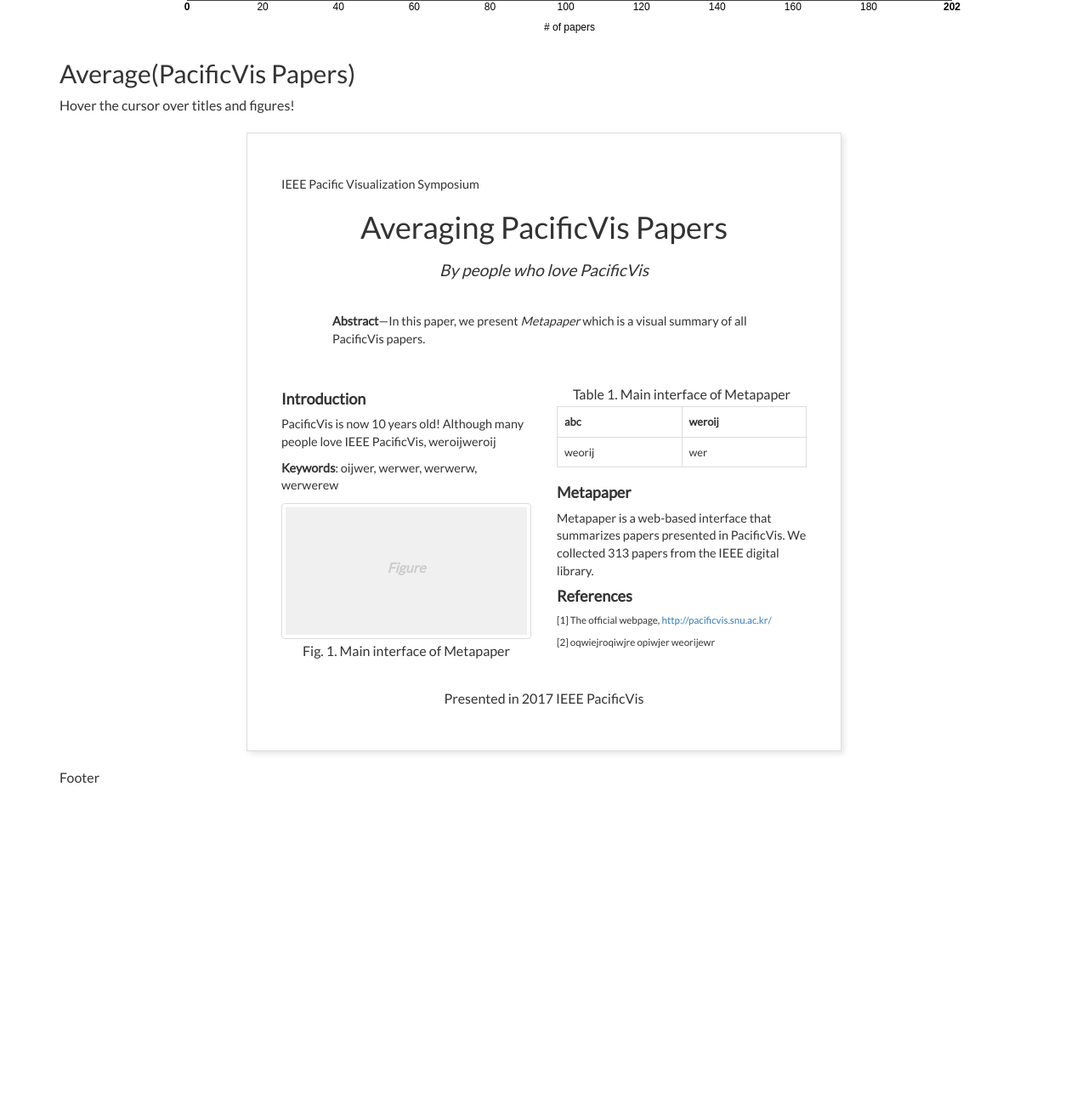
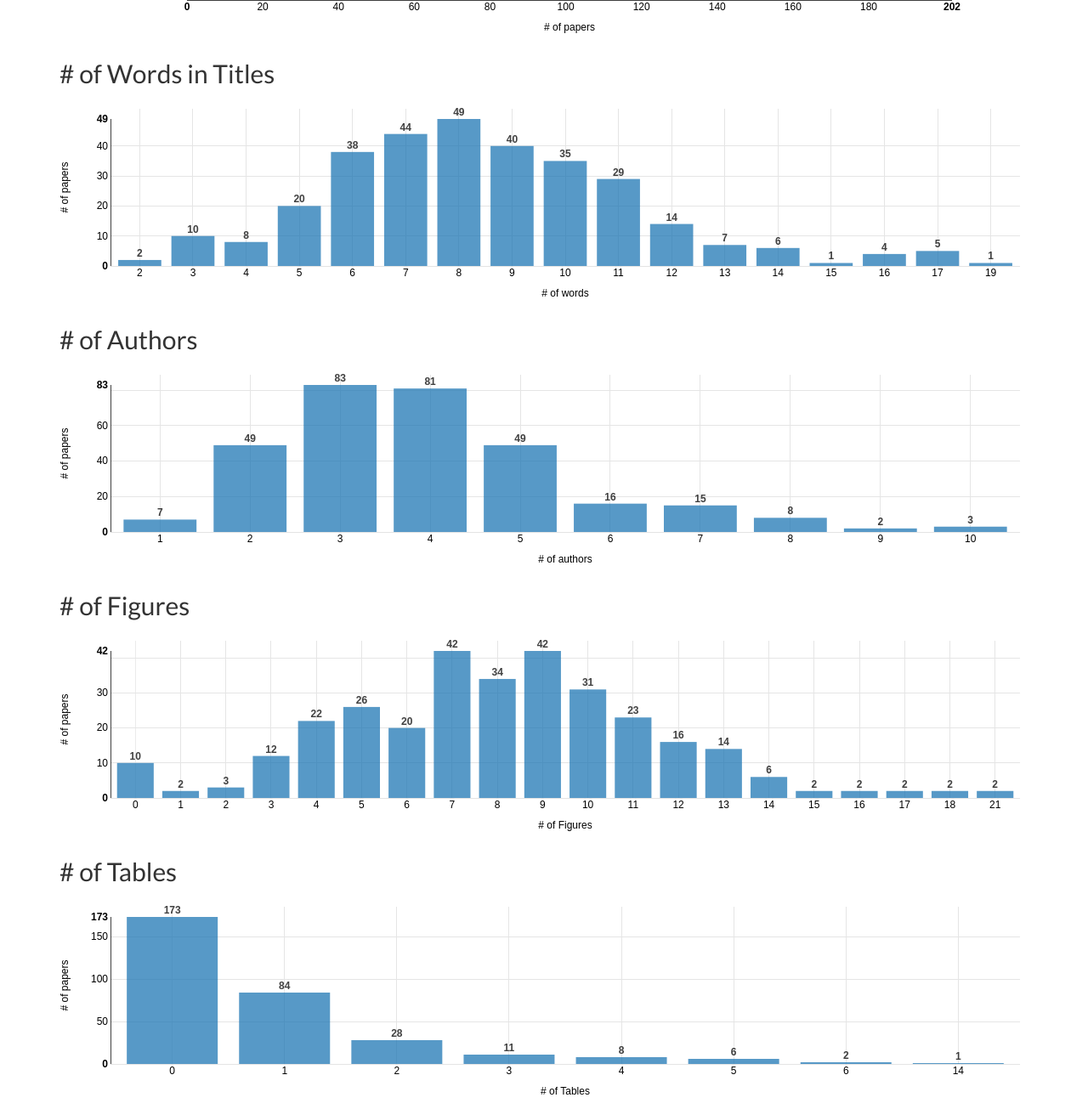
Before and after one commit to SNU-HCIL/PacificVis2017, a plain HTML site: page index.html in a window 1280 px wide. Shown: the part 2984-4289 px from the top of the page at 85% size. Drawn offline with nearby package versions, Linux system fonts and the light colour scheme; files whose address does not match are found by name.

Commit message:
histogram(title, author, figure, table) 추가

```diff
--- a/index.html
+++ b/index.html
@@ -72,6 +72,26 @@
       <h2>Most Popular Keywords</h2>
       <div class="vis-block">
         <svg id="keywords"></svg>
+      </div>
+
+      <h2># of Words in Titles</h2>
+      <div class="vis-block">
+        <svg id="titleHisto"></svg>
+      </div>
+
+      <h2># of Authors</h2>
+      <div class="vis-block">
+        <svg id="authorHisto"></svg>
+      </div>
+
+      <h2># of Figures</h2>
+      <div class="vis-block">
+        <svg id="figureHisto"></svg>
+      </div>
+
+      <h2># of Tables</h2>
+      <div class="vis-block">
+        <svg id="tableHisto"></svg>
       </div>
 
       <h2>Average(PacificVis Papers)</h2>
@@ -169,5 +189,6 @@
     <script src="lib/nvdc/d3.hexbin.v0.min.js"></script>
     <script src="main.js"></script>
     <script src="hexagrid.js"></script>
+    <script src="https://cdn.jsdelivr.net/lodash/4.17.4/lodash.min.js"></script>
   </body>
 </html>
--- a/main.js
+++ b/main.js
@@ -302,7 +302,154 @@ function renderKeywords(keywords) {
   });
 }
 
+function renderTitleHistogram(data) {
+  nv.addGraph(function() {
+      var chart = nv.models.discreteBarChart()
+          .color(function() { return '#1f77b4';})
+          .x(function(d) { return d.key })
+          .y(function(d) { return d.values.length })
+          .showValues(true)
+          .valueFormat(d3.format('d'))
+          .duration(250);
 
+      chart.xAxis
+        .axisLabel('# of words');
+
+      chart.yAxis
+        .axisLabel('# of papers')
+        .tickFormat(d3.format('d'));
+
+      chart.tooltip.contentGenerator(function(obj) {
+        let pubs = obj.data.values.map(d => '<li>' + d['Title'] + '</li>').join('');
+        return '<h4 style="margin-left:1em;">' + obj.data.values.length + ' Papers</h4>' + '<ul style="margin-right:2em;">' + pubs + '</ul>';
+      });
+
+      let nest = d3.nest()
+        .key(function(d) { return d['words in title']; })
+        .sortKeys(function(a, b) { return a * 1 - b * 1})
+        .sortValues(function(a, b) { return d3.ascending(a['Title'], b['Title']); });
+
+      d3.select('#titleHisto')
+          .datum([{
+            key: 'titleHisto',
+            values: nest.entries(data)
+          }])
+          .call(chart);
+      nv.utils.windowResize(chart.update);
+      return chart;
+  });
+}
+
+function renderAuthorHistogram(data) {
+  nv.addGraph(function() {
+      var chart = nv.models.discreteBarChart()
+          .color(function() { return '#1f77b4';})
+          .x(function(d) { return d.key })
+          .y(function(d) { return d.values.length })
+          .showValues(true)
+          .valueFormat(d3.format('d'))
+          .duration(250);
+
+      chart.xAxis
+        .axisLabel('# of authors');
+
+      chart.yAxis
+        .axisLabel('# of papers')
+        .tickFormat(d3.format('d'));
+
+      chart.tooltip.contentGenerator(function(obj) {
+          let authors = _.uniq(obj.data.values.map(d => d['Author']).join(';').split(';'));
+          return '<div style="margin:10px"><strong>' + obj.data.values.length + '</strong> Papers & <strong>' + authors.length + '</strong> Authors</div>';
+      })
+
+      let nest = d3.nest()
+        .key(function(d) { return d['# of authors']; })
+        .sortKeys(function(a, b) { return a * 1 - b * 1});
+
+      d3.select('#authorHisto')
+          .datum([{
+            key: 'authorHisto',
+            values: nest.entries(data)
+          }])
+          .call(chart);
+      nv.utils.windowResize(chart.update);
+      return chart;
+  });
+}
+
+function renderFigureHistogram(data) {
+  nv.addGraph(function() {
+      var chart = nv.models.discreteBarChart()
+          .color(function() { return '#1f77b4';})
+          .x(function(d) { return d.key })
+          .y(function(d) { return d.values.length })
+          .showValues(true)
+          .valueFormat(d3.format('d'))
+          .duration(250);
+
+      chart.xAxis
+        .axisLabel('# of Figures');
+
+      chart.yAxis
+        .axisLabel('# of papers')
+        .tickFormat(d3.format('d'));
+
+      chart.tooltip.contentGenerator(function(obj) {
+        let pubs = obj.data.values.map(d => '<li>' + d['Title'] + '</li>').join('');
+        return '<h4 style="margin-left:1em;">' + obj.data.values.length + ' Papers</h4>' + '<ul style="margin-right:2em;">' + pubs + '</ul>';
+      });
+
+      let nest = d3.nest()
+        .key(function(d) { return d['figure_num']; })
+        .sortKeys(function(a, b) { return a * 1 - b * 1});
+
+      d3.select('#figureHisto')
+          .datum([{
+            key: '# of Figures',
+            values: nest.entries(data)
+          }])
+          .call(chart);
+      nv.utils.windowResize(chart.update);
+      return chart;
+  });
+}
+
+function renderTableHistogram(data) {
+  nv.addGraph(function() {
+      var chart = nv.models.discreteBarChart()
+          .color(function() { return '#1f77b4';})
+          .x(function(d) { return d.key })
+          .y(function(d) { return d.values.length })
+          .showValues(true)
+          .valueFormat(d3.format('d'))
+          .duration(250);
+
+      chart.xAxis
+        .axisLabel('# of Tables');
+
+      chart.yAxis
+        .axisLabel('# of papers')
+        .tickFormat(d3.format('d'));
+
+      chart.tooltip.contentGenerator(function(obj) {
+        let pubs = obj.data.values.map(d => '<li>' + d['Title'] + '</li>').join('');
+        return '<h4 style="margin-left:1em;">' + obj.data.values.length + ' Papers</h4>' + '<ul style="margin-right:2em;">' + pubs + '</ul>';
+      });
+
+      let nest = d3.nest()
+        .key(function(d) { return d['table_num']; })
+        .sortKeys(function(a, b) { return a * 1 - b * 1});
+
+      d3.select('#tableHisto')
+          .datum([{
+            key: '# of Tables',
+            values: nest.entries(data)
+          }])
+          .call(chart);
+      nv.utils.windowResize(chart.update);
+      return chart;
+  });
+}
 
 $(function() {
   $('[data-toggle="tooltip"]').tooltip()
@@ -316,4 +463,11 @@ $(function() {
     renderPapers(json.papers)
     renderKeywords(json.keywords)
   });
+
+  d3.csv('final_merged.csv', function(csv) {
+    renderTitleHistogram(csv);
+    renderAuthorHistogram(csv);
+    renderFigureHistogram(csv);
+    renderTableHistogram(csv);
+  });
 })
```
Also changed, not shown: final_merged.csv (added).
